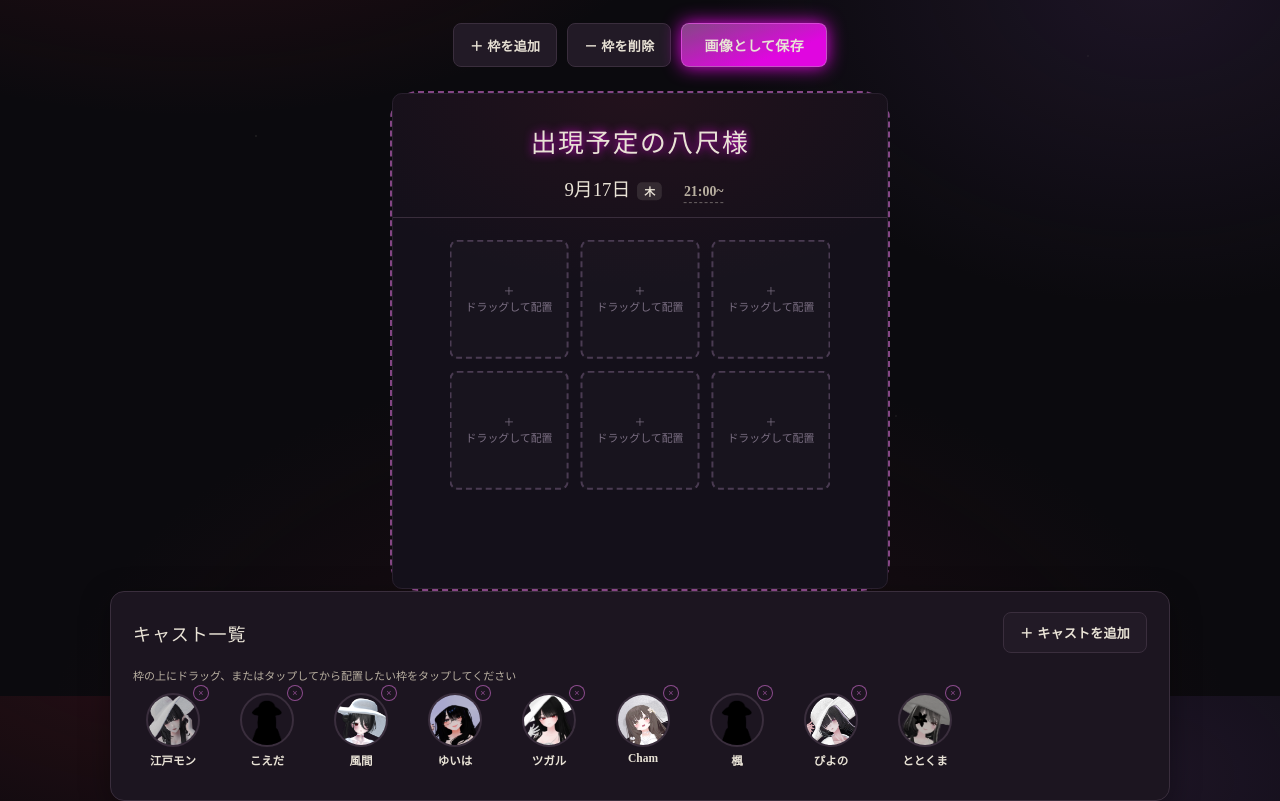
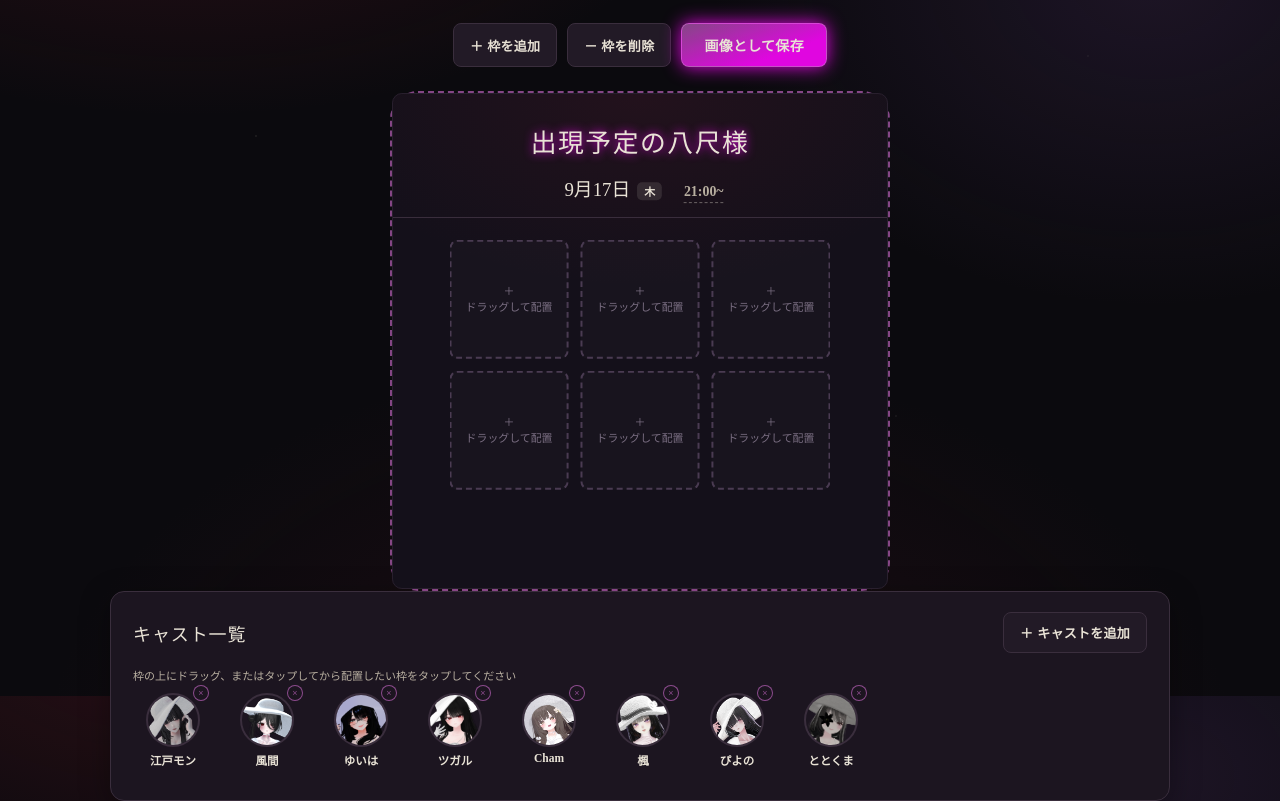
Before and after one commit to harume0413/-, a plain HTML site: page index.html in a window 1280 px wide. Shown: the part 104-905 px from the top of the page. Drawn offline with nearby package versions, Linux system fonts and the light colour scheme; a web font is replaced by a local one.

Commit message:
Add files via upload

```diff
--- a/index.html
+++ b/index.html
@@ -621,12 +621,11 @@
    ========================================================================= */
 const CAST_LIST = [
   { name: "江戸モン", img: "./images/Edomon.png", bg: "#FFFFFF" },
-  { name: "こえだ", img: "", bg: "#FFFFFF" },
   { name: "風間", img: "./images/Kazama.png", bg: "#FFFFFF" },
   { name: "ゆいは", img: "./images/Yuiha.png", bg: "#FFFFFF" },
   { name: "ツガル", img: "./images/Tsugaru.png", bg: "#FFFFFF" },
   { name: "Cham", img: "./images/Cham.png", bg: "#FFFFFF" },
-  { name: "楓", img: "", bg: "#FFFFFF" },
+  { name: "楓", img: "./images/Kaede.png", bg: "#FFFFFF" },
   { name: "ぴよの", img: "./images/Piyono.png", bg: "#FFFFFF" },
   { name: "ととくま", img: "./images/Totokuma.png", bg: "#FFFFFF" },
 ];
```
